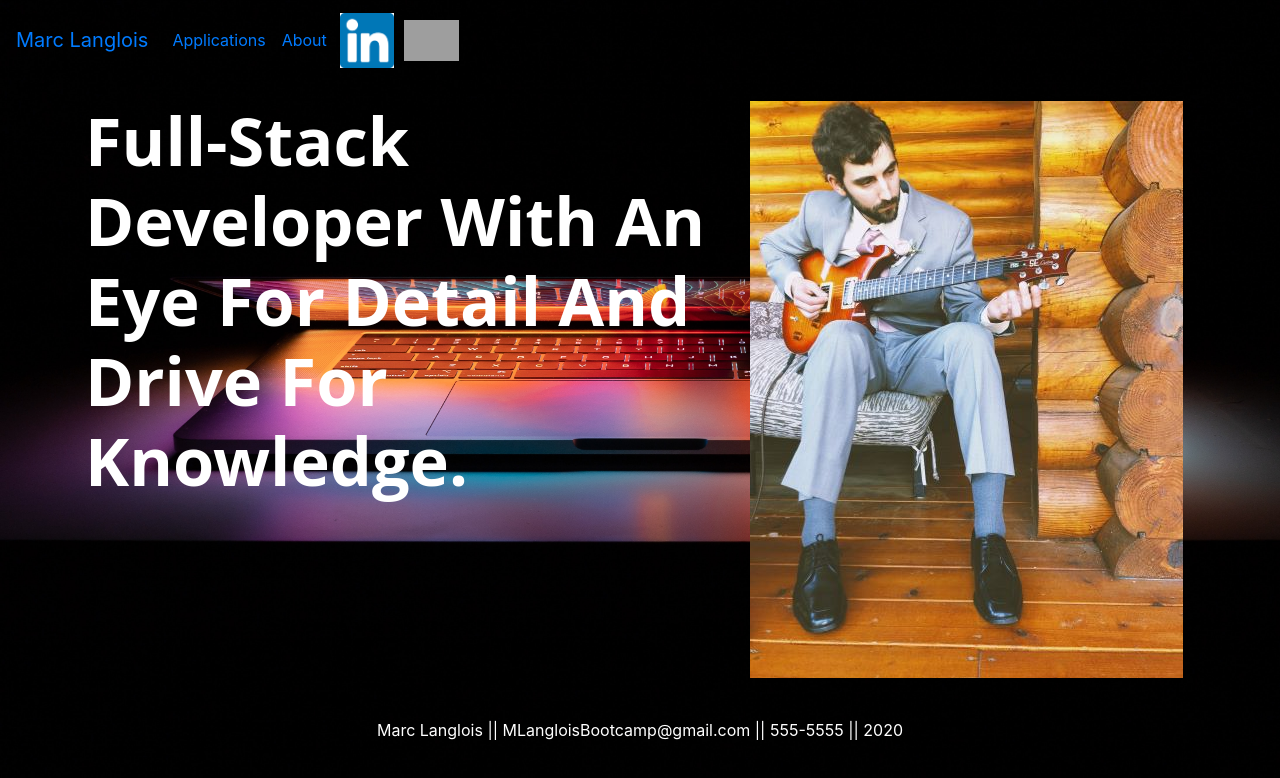
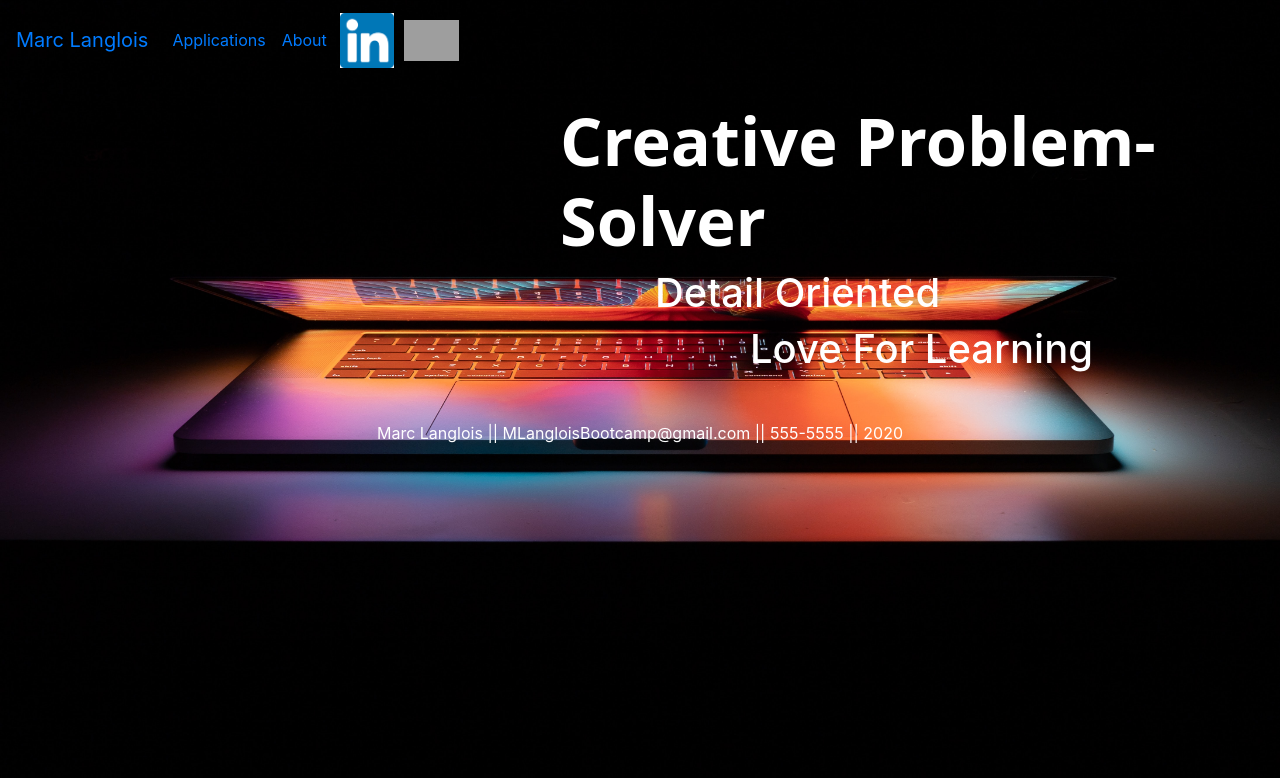
Before and after one commit to mlanglois333/Portfolio-Reactivated, a React (Create React App) app: page / in a window 1280 px wide. Shown: the top 778 px of the page. Built offline with nearby package versions, Linux system fonts and the light colour scheme; grey boxes are pictures that could not be loaded.

Commit message:
Reformatting

```diff
--- a/src/components/About.js
+++ b/src/components/About.js
@@ -2,28 +2,8 @@ import React from "react";
 
 
 function About() {
-    return (<div >
-        <p className="aboutText">
-            I'm a graduate of the UNH Full-Stack Coding Bootcamp and hold a BA in Communication Arts from the University New Hampshire.
-            Former restaurant/coffee roastery manager with over a decade of experience working in a fast-paced environment where communication,
-            ability to multitask, and attention to detail are key. Proficient audio and video engineer and graphic artist. Health enthusiast and
-            lover of the outdoors.
-        </p>
-
-        <p className="aboutText">Experienced in:</p>
-        <ul className="aboutText">
-            <li>HTML</li>
-            <li>CSS and CSS frameworks</li>
-            <li>Javascript, Jquery, and Typescript</li>
-            <li>MySql/Sequelize</li>
-            <li>NoSql/MongoDB</li>
-            <li>3rd Party and Server-side APIs</li>
-            <li>Express</li>
-            <li>NodeJs</li>
-            <li>React</li>
-            <li>Socket</li>
-            <li>Phaser</li>
-            </ul>
+    return (
+    <div >
 
             <iframe id="resume" title="resume" src="https://docs.google.com/document/d/e/2PACX-1vQ0pnRqBQaCZtFW_bBqRDTAB1aQ8BYDMQfP5pxS-UiRX2q036Yspefq547XYa6gbzPur8Y9B4B-LxGM/pub?embedded=true"></iframe>
     </div>)
--- a/src/components/Home.js
+++ b/src/components/Home.js
@@ -8,14 +8,30 @@ function Home() {
     return (<div>
         <Container>
             <Row>
+            <Col size="md-5" />
                 <Col size="md-7">
                     <h1 className="homeText">
-                        Full-Stack Developer With An Eye For Detail And Drive For Knowledge.
+                        Creative Problem-Solver
                     </h1>
                 </Col>
-                <Col size="md-5">
-                    <img src="./img/profilepic.JPG" alt="profilePicture" />
+                </Row>
+                <Row>
+                <Col size="md-6" />
+                <Col size="md-6">
+                    <h1>
+                        Detail Oriented
+                    </h1>
                 </Col>
+
+            </Row>
+            <Row>
+            <Col size="md-7" />
+            <Col size="md-5">
+                <h1>
+                    Love For Learning
+                </h1>
+                </Col>
+
             </Row>
         </Container>
 
--- a/src/index.css
+++ b/src/index.css
@@ -78,3 +78,7 @@ p {
   height: 100%;
 
 }
+
+.navbar-right{
+  float:right;
+}
```
